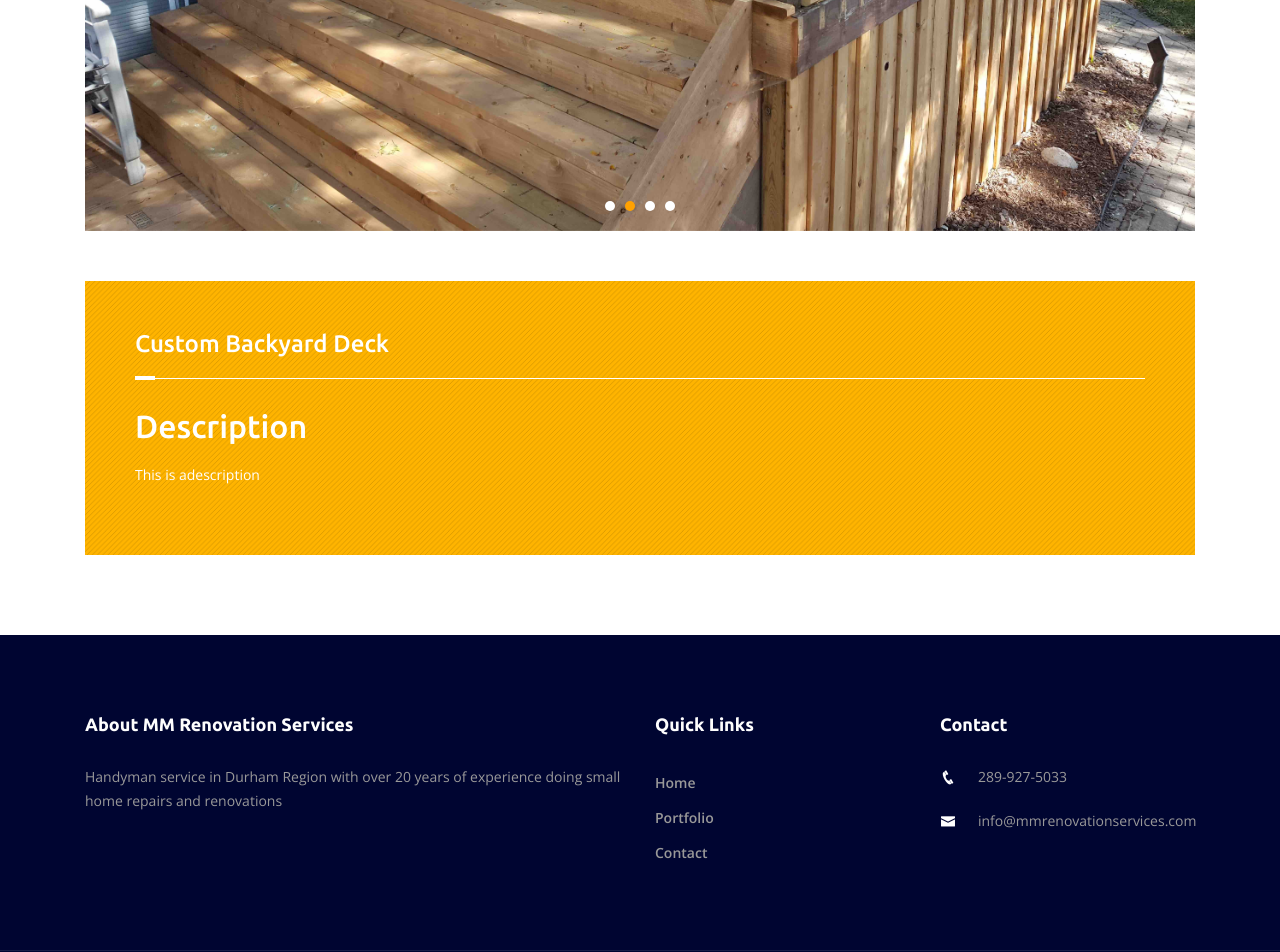
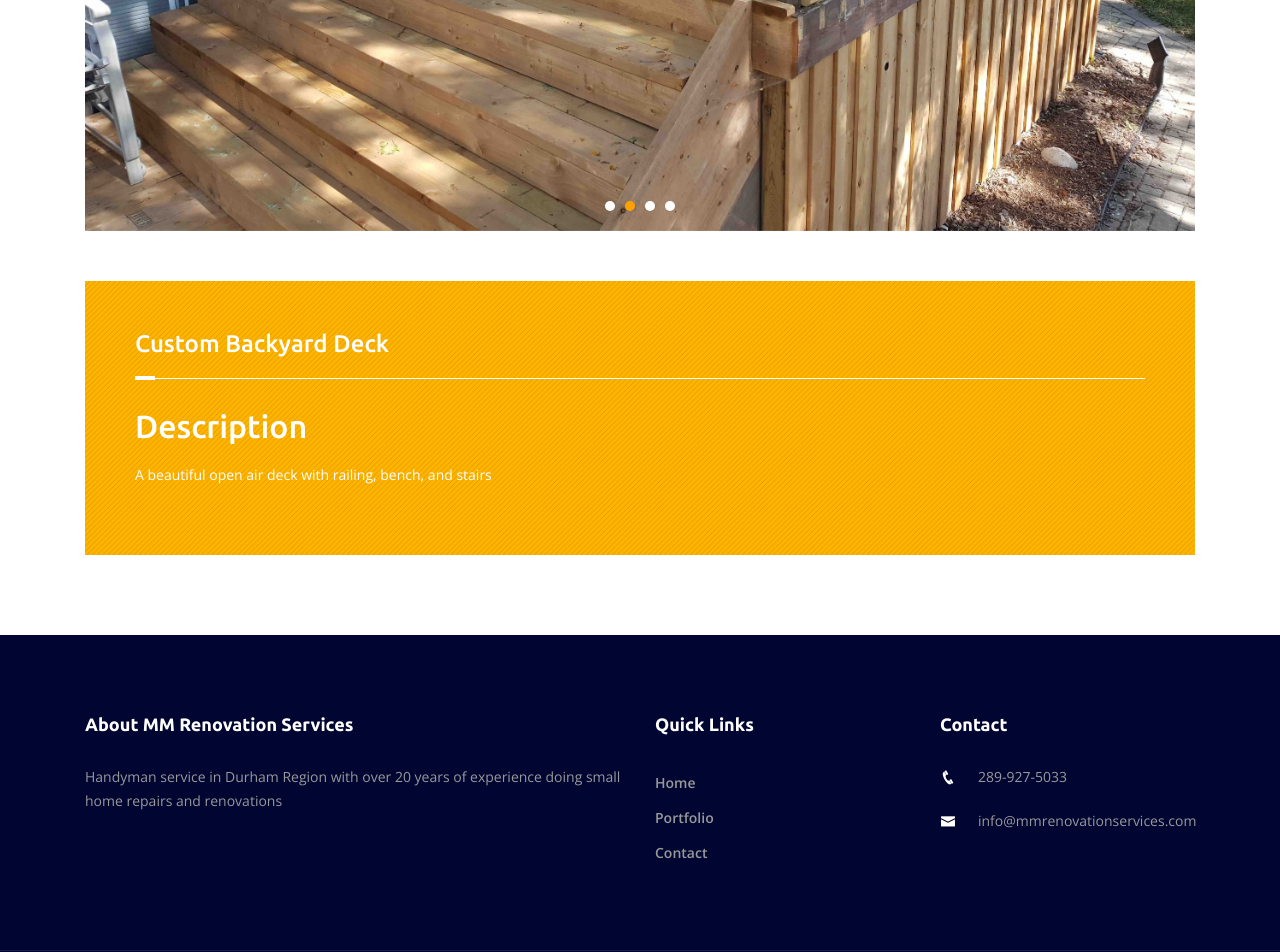
Before and after one commit to ObjectiveTruth/mmrenovationservices, a Jekyll site: the page built from jekyll/_works/building_information.md, in a window 1280 px wide. Shown: the part 954-1906 px from the top of the page. Built offline with Jekyll 4.4.1, drawn with Linux system fonts in a browser that asks for light colours; some web fonts are replaced; comment, search, counter and statistics services are not loaded.

Commit message:
UPdated the description

```diff
--- a/jekyll/_works/building_information.md
+++ b/jekyll/_works/building_information.md
@@ -30,7 +30,7 @@ desc: "A beautiful open air deck with railing, bench, and stairs"
                 <div class="project-details">
                     <h4 class="project-heading">{{page.title}}</h4>
                     <h2>Description</h2>
-                    <p>This is adescription</p>
+                    <p>{{page.desc}}</p>
                 </div>
             </div>
             <!--
```
